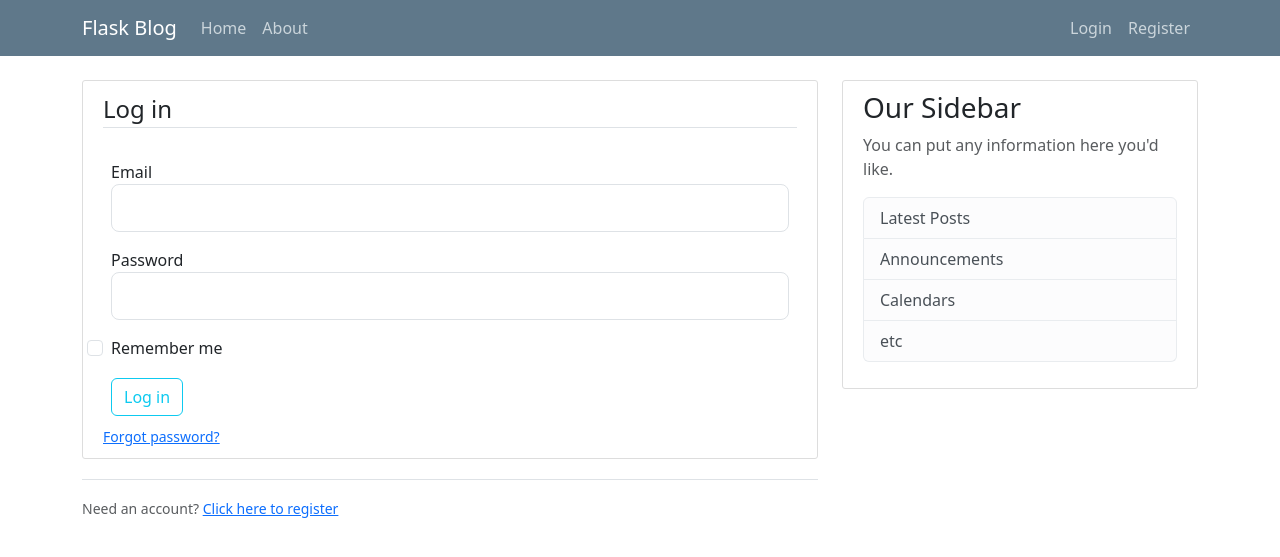
After one commit to vlajksanyee/flask_web_app, a Flask app: page /login in a window 1280 px wide. The commit adds this page. Shown: the top 557 px of the page. Run offline with Flask 3, Linux system fonts and the light colour scheme.

Commit message:
feat(account): create register and login pages

```diff
--- a/flask_blog.py
+++ b/flask_blog.py
@@ -1,5 +1,5 @@
 
-from flask import Flask, render_template, url_for
+from flask import flash, Flask, redirect, render_template, url_for
 from forms import RegistrationForm, LoginForm
 
 app = Flask(__name__)
@@ -30,14 +30,23 @@ def home():
 def about():
     return render_template('about.html', title='About')
 
-@app.route("/register")
+@app.route("/register", methods=['GET', 'POST'])
 def register():
     form = RegistrationForm()
+    if form.validate_on_submit():
+        flash(f'Account created for {form.username.data}', 'success')
+        return redirect(url_for('home'))
     return render_template('register.html', title='Register', form=form)
 
-@app.route("/login")
+@app.route("/login", methods=['GET', 'POST'])
 def login():
     form = LoginForm()
+    if form.validate_on_submit():
+        if form.email.data == 'admin@blog.com' and form.password.data == 'password':
+            flash('You have been logged in!', 'success')
+            return redirect(url_for('home'))
+        else:
+            flash('Login unsuccessful! Please check username and password.', 'danger')
     return render_template('login.html', title='Login', form=form)
 
 if __name__ == '__main__':
--- a/static/main.css
+++ b/static/main.css
@@ -35,6 +35,10 @@ h6 {
     border: 1px solid #dddddd;
     border-radius: 3px;
     margin-bottom: 20px;
+}
+
+.content-section form div {
+    padding: 0.5em;
 }
 
 .article-title {
--- a/templates/layout.html
+++ b/templates/layout.html
@@ -41,6 +41,15 @@
     <main role="main" class="container">
         <div class="row">
             <div class="col-md-8">
+                {% with messages = get_flashed_messages(with_categories=true) %}
+                    {% if messages %}
+                        {% for category, message in messages %}
+                            <div class="alert alert-{{ category }}">
+                                {{ message }}
+                            </div>
+                        {% endfor %}
+                    {% endif %}
+                {% endwith %}
                 {% block content %}{% endblock %}
             </div>
             <div class="col-md-4">
--- /dev/null
+++ b/templates/login.html
@@ -0,0 +1,52 @@
+{% extends "layout.html" %}
+{% block content %}
+    <div class="content-section">
+        <form method="POST" action="">
+            {{ form.hidden_tag() }}
+            <fieldset class="form-group">
+                <legend class="border-bottom mb-4">Log in</legend>
+                <div class="form-group">
+                    {{ form.email.label(class="form-control-label") }}
+                    {% if form.email.errors %}
+                        {{ form.email(class="form-control form-control-lg is-invalid") }}
+                        <div class="invalid-feedback">
+                            {% for error in form.email.errors %}
+                                <span>{{ error }}</span>
+                            {% endfor %}
+                        </div>
+                    {% else %}
+                        {{ form.email(class="form-control form-control-lg") }}
+                    {% endif %}
+                </div>
+                <div class="form-group">
+                    {{ form.password.label(class="form-control-label") }}
+                    {% if form.password.errors %}
+                        {{ form.password(class="form-control form-control-lg is-invalid") }}
+                        <div class="invalid-feedback">
+                            {% for error in form.password.errors %}
+                                <span>{{ error }}</span>
+                            {% endfor %}
+                        </div>
+                    {% else %}
+                        {{ form.password(class="form-control form-control-lg") }}
+                    {% endif %}
+                </div>
+                <div class="form-check">
+                    {{ form.remember(class="form-check-input") }}
+                    {{ form.remember.label(class="form-check-label") }}
+                </div>
+            </fieldset>
+            <div class="form-group">
+                {{ form.submit(class="btn btn-outline-info") }}
+            </div>
+            <small class="text-muted ml-2">
+                <a href="#">Forgot password?</a>
+            </small>
+        </form>
+    </div>
+    <div class="border-top pt-3">
+        <small class="text-muted">
+            Need an account? <a class="ml-2" href="{{ url_for('register') }}">Click here to register</a>
+        </small>
+    </div>
+{% endblock content %}
```
Also changed, not shown: templates/register.html (added, +71 -0 lines), 2 other files.
